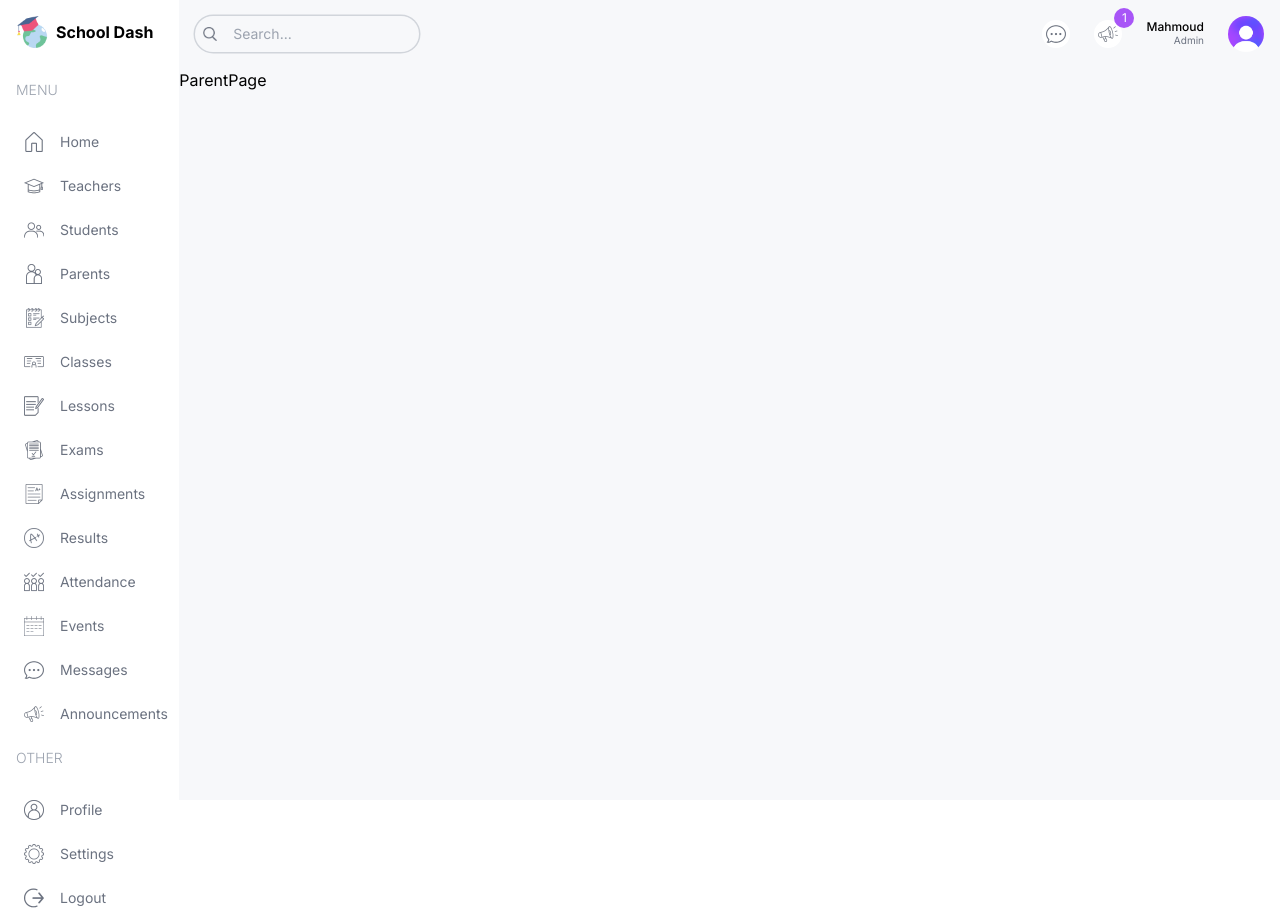
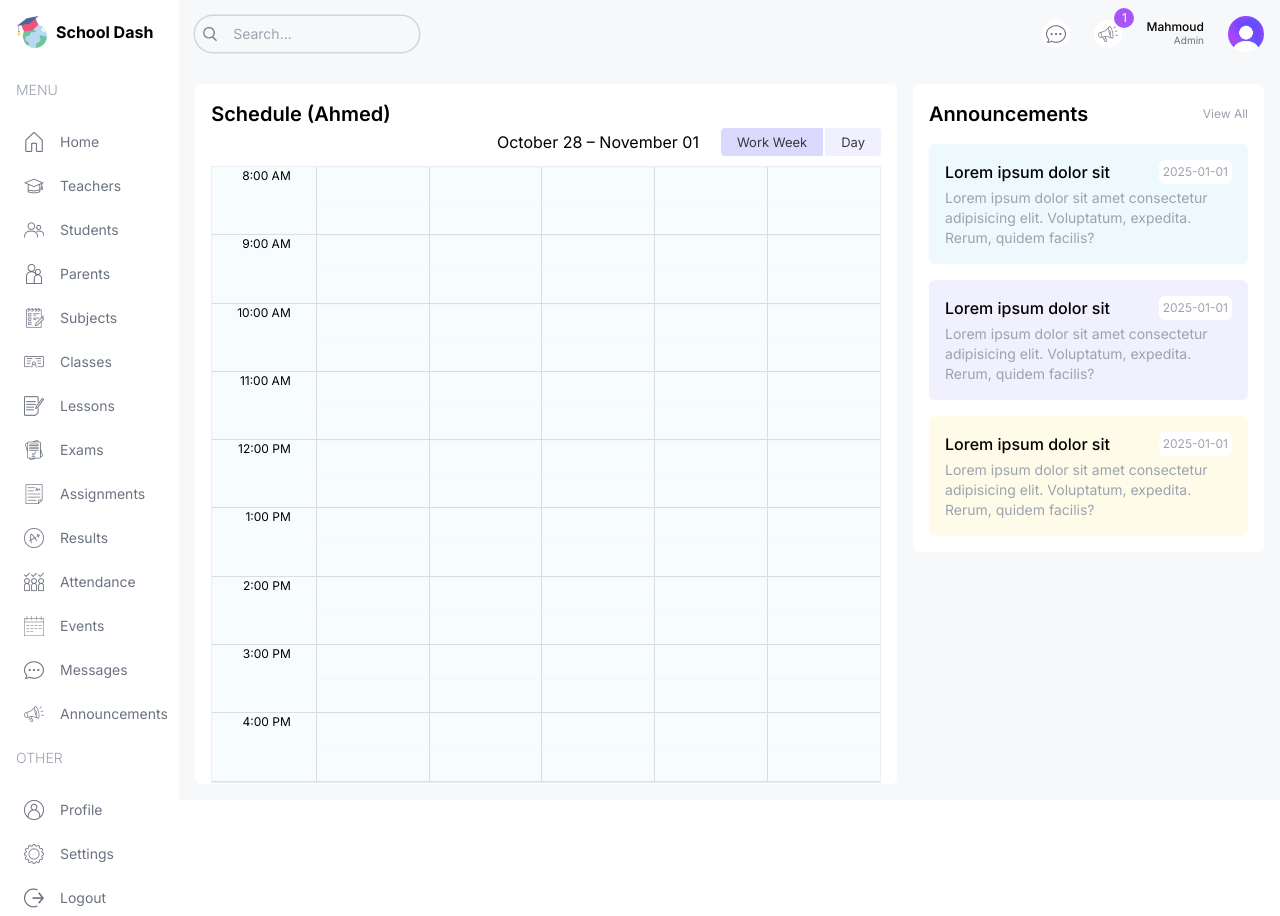
Before and after one commit to Ma7moudxG/school-dashboard, a Next.js app: page /parent in a window 1280 px wide. Built offline with nearby package versions, Linux system fonts and the light colour scheme.

Commit message:
teacher - student - parent pages

```diff
--- a/package.json
+++ b/package.json
@@ -9,6 +9,7 @@
     "lint": "next lint"
   },
   "dependencies": {
+    "moment": "^2.30.1",
     "next": "14.2.5",
     "react": "^18",
     "react-big-calendar": "^1.15.0",
@@ -19,6 +20,7 @@
   "devDependencies": {
     "@types/node": "^20",
     "@types/react": "^18",
+    "@types/react-big-calendar": "^1.15.0",
     "@types/react-dom": "^18",
     "eslint": "^8",
     "eslint-config-next": "14.2.5",
--- a/src/app/(dashboard)/layout.tsx
+++ b/src/app/(dashboard)/layout.tsx
@@ -2,6 +2,8 @@ import Menu from "@/components/Menu";
 import Navbar from "@/components/Navbar";
 import Image from "next/image";
 import Link from "next/link";
+import "react-big-calendar/lib/css/react-big-calendar.css";
+
 
 export default function DashboardLayout({
   children,
@@ -22,7 +24,7 @@ export default function DashboardLayout({
         </Link>
         <Menu />
       </div>
-      <div className="w-[86%] md:w-[92%] lg:w-[84%] xl:w-[86%] bg-[#f7f8fa] overflow-scroll">
+      <div className="w-[86%] md:w-[92%] lg:w-[84%] xl:w-[86%] bg-[#f7f8fa] overflow-scroll flex flex-col">
         <Navbar />
         {children}
       </div>
--- a/src/app/(dashboard)/parent/page.tsx
+++ b/src/app/(dashboard)/parent/page.tsx
@@ -1,9 +1,24 @@
-import React from 'react'
+import Announcements from "@/components/Announcements";
+import BigCalendar from "@/components/BigCalendar";
+import React from "react";
 
 const ParentPage = () => {
   return (
-    <div>ParentPage</div>
-  )
-}
+    <div className="flex-1 p-4 flex gap-4 flex-col xl:flex-row">
+      {/* left */}
+      <div className="w-full xl:w-2/3">
+        <div className="h-full bg-white p-4 rounded-md">
+          <h1 className="text-xl font-semibold">Schedule  (Ahmed)</h1>
+          <BigCalendar />
+        </div>
+      </div>
 
-export default ParentPage
+      {/* right side */}
+      <div className="w-full xl:w-1/3 flex flex-col gap-8">
+        <Announcements />
+      </div>
+    </div>
+  );
+};
+
+export default ParentPage;
--- a/src/app/(dashboard)/student/page.tsx
+++ b/src/app/(dashboard)/student/page.tsx
@@ -1,4 +1,5 @@
 import Announcements from "@/components/Announcements";
+import BigCalendar from "@/components/BigCalendar";
 import EventCalendar from "@/components/EventCalendar";
 import React from "react";
 
@@ -9,6 +10,7 @@ const StudentPage = () => {
       <div className="w-full xl:w-2/3">
         <div className="h-full bg-white p-4 rounded-md">
           <h1 className="text-xl font-semibold">Schedule (4A)</h1>
+          <BigCalendar />
         </div>
       </div>
 
--- a/src/app/globals.css
+++ b/src/app/globals.css
@@ -3,16 +3,106 @@
 @tailwind utilities;
 
 .react-calendar {
-    width: 100% !important;
-    border: none !important;
-    font-family: "inter", sans-serif !important;
+  width: 100% !important;
+  border: none !important;
+  font-family: "Inter", sans-serif !important;
 }
 
-.react-calendar__navigation__label__labelText{
-    font-weight: 600;
+.react-calendar__navigation__label__labelText {
+  font-weight: 600;
 }
 
-.react-calendar__tile--active{
-    background-color: #c3ebfa !important;
-    color: black !important;
+.react-calendar__tile--active {
+  background-color: #c3ebfa !important;
+  color: black !important;
 }
+
+.rbc-btn-group:first-child {
+  display: none !important;
+}
+
+.rbc-toolbar-label {
+  text-align: right !important;
+  padding: 0px 20px !important;
+}
+
+.rbc-btn-group:last-child {
+  font-size: 13px !important;
+}
+
+.rbc-btn-group:last-child button {
+  border: none !important;
+  background-color: #f1f0ff !important;
+  margin-left: 2px !important;
+}
+
+.rbc-toolbar button.rbc-active {
+  background-color: #dbdafe !important;
+  box-shadow: none !important;
+}
+
+.rbc-time-view {
+  border-color: #eee !important;
+}
+
+.rbc-time-header {
+  display: none !important;
+}
+
+.rbc-time-content {
+  border: none !important;
+}
+
+.rbc-time-gutter.rbc-time-column {
+  font-size: 12px !important;
+}
+
+.rbc-time-gutter.rbc-time-column .rbc-timeslot-group {
+  padding: 0px 20px !important;
+}
+
+.rbc-timeslot-group {
+  background-color: #f7fdff !important;
+}
+
+.rbc-day-slot {
+  font-size: 14px !important;
+}
+
+.rbc-event {
+  border: none !important;
+  color: black !important;
+  padding: 10px !important;
+  margin: 10px !important;
+  width: 99% !important;
+}
+
+.rbc-event:nth-child(1) {
+  background-color: #e2f8ff !important;
+}
+.rbc-event:nth-child(2) {
+  background-color: #fefce8 !important;
+}
+.rbc-event:nth-child(3) {
+  background-color: #f2f1ff !important;
+}
+.rbc-event:nth-child(4) {
+  background-color: #fdf2fb !important;
+}
+.rbc-event:nth-child(5) {
+  background-color: #e2f8ff !important;
+}
+.rbc-event:nth-child(6) {
+  background-color: #fefce8 !important;
+}
+.rbc-event:nth-child(7) {
+  background-color: #f2f1ff !important;
+}
+.rbc-event:nth-child(8) {
+  background-color: #fdf2fb !important;
+}
+
+.rbc-event-label{
+  color: gray !important;
+  margin-bottom: 5px;
+}
--- a/src/app/layout.tsx
+++ b/src/app/layout.tsx
@@ -1,6 +1,8 @@
 import type { Metadata } from "next";
 import { Inter } from "next/font/google";
 import "./globals.css";
+import "react-big-calendar/lib/css/react-big-calendar.css";
+
 
 const inter = Inter({ subsets: ["latin"] });
 
--- a/src/app/page.tsx
+++ b/src/app/page.tsx
@@ -1,3 +1,5 @@
+import "react-big-calendar/lib/css/react-big-calendar.css";
+
 const Homepage = () => {
   return (
     <div className=''>Homepage</div>
--- /dev/null
+++ b/src/components/BigCalendar.tsx
@@ -0,0 +1,41 @@
+"use client";
+
+import "react-big-calendar/lib/css/react-big-calendar.css";
+import { Calendar, momentLocalizer, View, Views } from "react-big-calendar";
+import moment from "moment";
+import { calendarEvents } from "@/lib/data";
+import { useState } from "react";
+
+const testEvents = [
+    {
+        title: "Test Event",
+        start: new Date(2024, 10, 5, 10, 0), // November 5, 2024, 10:00 AM
+        end: new Date(2024, 10, 5, 11, 0),   // November 5, 2024, 11:00 AM
+      },
+  ];
+
+const localizer = momentLocalizer(moment);
+
+const BigCalendar = () => {
+  const [view, setView] = useState<View>(Views.WORK_WEEK);
+
+  const handleOnChangeView = (selectedView: View) => {
+    setView(selectedView);
+  };
+  return (
+    <Calendar
+      localizer={localizer}
+      events={calendarEvents}
+      startAccessor="start"
+      endAccessor="end"
+      views={["work_week", "day"]}
+      view={view}
+      style={{ height: "98%" }}
+      onView={handleOnChangeView}
+      min={new Date(2025, 1, 0, 8, 0, 0)}
+      max={new Date(2025, 1, 0, 17, 0, 0)}
+    />
+  );
+};
+
+export default BigCalendar;
--- a/src/lib/data.ts
+++ b/src/lib/data.ts
@@ -921,143 +921,143 @@ export const calendarEvents = [
   {
     title: "Math",
     allDay: false,
-    start: new Date(2024, 7, 12, 8, 0),
-    end: new Date(2024, 7, 12, 8, 45),
+    start: new Date(2024, 10, 3, 10, 0),
+    end: new Date(2024, 10, 3, 10, 50),
   },
   {
     title: "English",
     allDay: false,
-    start: new Date(2024, 7, 12, 9, 0),
-    end: new Date(2024, 7, 12, 9, 45),
+    start: new Date(2024, 10, 5, 9, 0),
+    end: new Date(2024, 10, 5, 9, 50),
   },
   {
     title: "Biology",
     allDay: false,
-    start: new Date(2024, 7, 12, 10, 0),
-    end: new Date(2024, 7, 12, 10, 45),
+    start: new Date(2024, 10, 6, 12, 0),
+    end: new Date(2024, 10, 6, 12, 50),
   },
   {
     title: "Physics",
     allDay: false,
-    start: new Date(2024, 7, 12, 11, 0),
-    end: new Date(2024, 7, 12, 11, 45),
+    start: new Date(2024, 10, 7, 11, 0),
+    end: new Date(2024, 10, 7, 11, 50),
   },
   {
     title: "Chemistry",
     allDay: false,
-    start: new Date(2024, 7, 12, 13, 0),
-    end: new Date(2024, 7, 12, 13, 45),
+    start: new Date(2024, 10, 7, 13, 0),
+    end: new Date(2024, 10, 7, 13, 50),
   },
   {
     title: "History",
     allDay: false,
-    start: new Date(2024, 7, 12, 14, 0),
-    end: new Date(2024, 7, 12, 14, 45),
+    start: new Date(2024, 10, 7, 14, 0),
+    end: new Date(2024, 10, 7, 14, 50),
   },
   {
     title: "English",
     allDay: false,
-    start: new Date(2024, 7, 13, 9, 0),
-    end: new Date(2024, 7, 13, 9, 45),
+    start: new Date(2024, 10, 8, 9, 0),
+    end: new Date(2024, 10, 8, 9, 50),
   },
   {
     title: "Biology",
     allDay: false,
-    start: new Date(2024, 7, 13, 10, 0),
-    end: new Date(2024, 7, 13, 10, 45),
+    start: new Date(2024, 10, 8, 10, 0),
+    end: new Date(2024, 10, 8, 10, 50),
   },
   {
     title: "Physics",
     allDay: false,
-    start: new Date(2024, 7, 13, 11, 0),
-    end: new Date(2024, 7, 13, 11, 45),
+    start: new Date(2024, 10, 8, 11, 0),
+    end: new Date(2024, 10, 8, 11, 50),
   },
 
   {
     title: "History",
     allDay: false,
-    start: new Date(2024, 7, 13, 14, 0),
-    end: new Date(2024, 7, 13, 14, 45),
+    start: new Date(2024, 10, 8, 8, 0),
+    end: new Date(2024, 10, 8, 8, 50),
   },
   {
     title: "Math",
     allDay: false,
-    start: new Date(2024, 7, 14, 8, 0),
-    end: new Date(2024, 7, 14, 8, 45),
+    start: new Date(2024, 10, 4, 8, 0),
+    end: new Date(2024, 10, 4, 8, 50),
   },
   {
     title: "Biology",
     allDay: false,
-    start: new Date(2024, 7, 14, 10, 0),
-    end: new Date(2024, 7, 14, 10, 45),
+    start: new Date(2024, 10, 4, 10, 0),
+    end: new Date(2024, 10, 4, 10, 50),
   },
 
   {
     title: "Chemistry",
     allDay: false,
-    start: new Date(2024, 7, 14, 13, 0),
-    end: new Date(2024, 7, 14, 13, 45),
+    start: new Date(2024, 10, 4, 13, 0),
+    end: new Date(2024, 10, 4, 13, 50),
   },
   {
     title: "History",
     allDay: false,
-    start: new Date(2024, 7, 14, 14, 0),
-    end: new Date(2024, 7, 13, 14, 45),
+    start: new Date(2024, 10, 4, 14, 0),
+    end: new Date(2024, 10, 4, 14, 50),
   },
   {
     title: "English",
     allDay: false,
-    start: new Date(2024, 7, 15, 9, 0),
-    end: new Date(2024, 7, 15, 9, 45),
+    start: new Date(2024, 10, 15, 9, 0),
+    end: new Date(2024, 10, 15, 9, 50),
   },
   {
     title: "Biology",
     allDay: false,
-    start: new Date(2024, 7, 15, 10, 0),
-    end: new Date(2024, 7, 15, 10, 45),
+    start: new Date(2024, 10, 15, 10, 0),
+    end: new Date(2024, 10, 15, 10, 50),
   },
   {
     title: "Physics",
     allDay: false,
-    start: new Date(2024, 7, 15, 11, 0),
-    end: new Date(2024, 7, 15, 11, 45),
+    start: new Date(2024, 10, 15, 11, 0),
+    end: new Date(2024, 10, 15, 11, 50),
   },
 
   {
     title: "History",
     allDay: false,
-    start: new Date(2024, 7, 15, 14, 0),
-    end: new Date(2024, 7, 15, 14, 45),
+    start: new Date(2024, 10, 15, 14, 0),
+    end: new Date(2024, 10, 15, 14, 50),
   },
   {
     title: "Math",
     allDay: false,
-    start: new Date(2024, 7, 16, 8, 0),
-    end: new Date(2024, 7, 16, 8, 45),
+    start: new Date(2024, 10, 16, 8, 0),
+    end: new Date(2024, 10, 16, 8, 50),
   },
   {
     title: "English",
     allDay: false,
-    start: new Date(2024, 7, 16, 9, 0),
-    end: new Date(2024, 7, 16, 9, 45),
+    start: new Date(2024, 10, 16, 9, 0),
+    end: new Date(2024, 10, 16, 9, 50),
   },
 
   {
     title: "Physics",
     allDay: false,
-    start: new Date(2024, 7, 16, 11, 0),
-    end: new Date(2024, 7, 16, 11, 45),
+    start: new Date(2024, 10, 16, 11, 0),
+    end: new Date(2024, 10, 16, 11, 50),
   },
   {
     title: "Chemistry",
     allDay: false,
-    start: new Date(2024, 7, 16, 13, 0),
-    end: new Date(2024, 7, 16, 13, 45),
+    start: new Date(2024, 10, 16, 13, 0),
+    end: new Date(2024, 10, 16, 13, 50),
   },
   {
     title: "History",
     allDay: false,
-    start: new Date(2024, 7, 16, 14, 0),
-    end: new Date(2024, 7, 16, 14, 45),
+    start: new Date(2024, 10, 16, 14, 0),
+    end: new Date(2024, 10, 16, 14, 50),
   },
 ];
```
Also changed, not shown: src/app/(dashboard)/teacher/page.tsx (+20 -5 lines), 1 other file (tests, documents, lock files or other folders).
